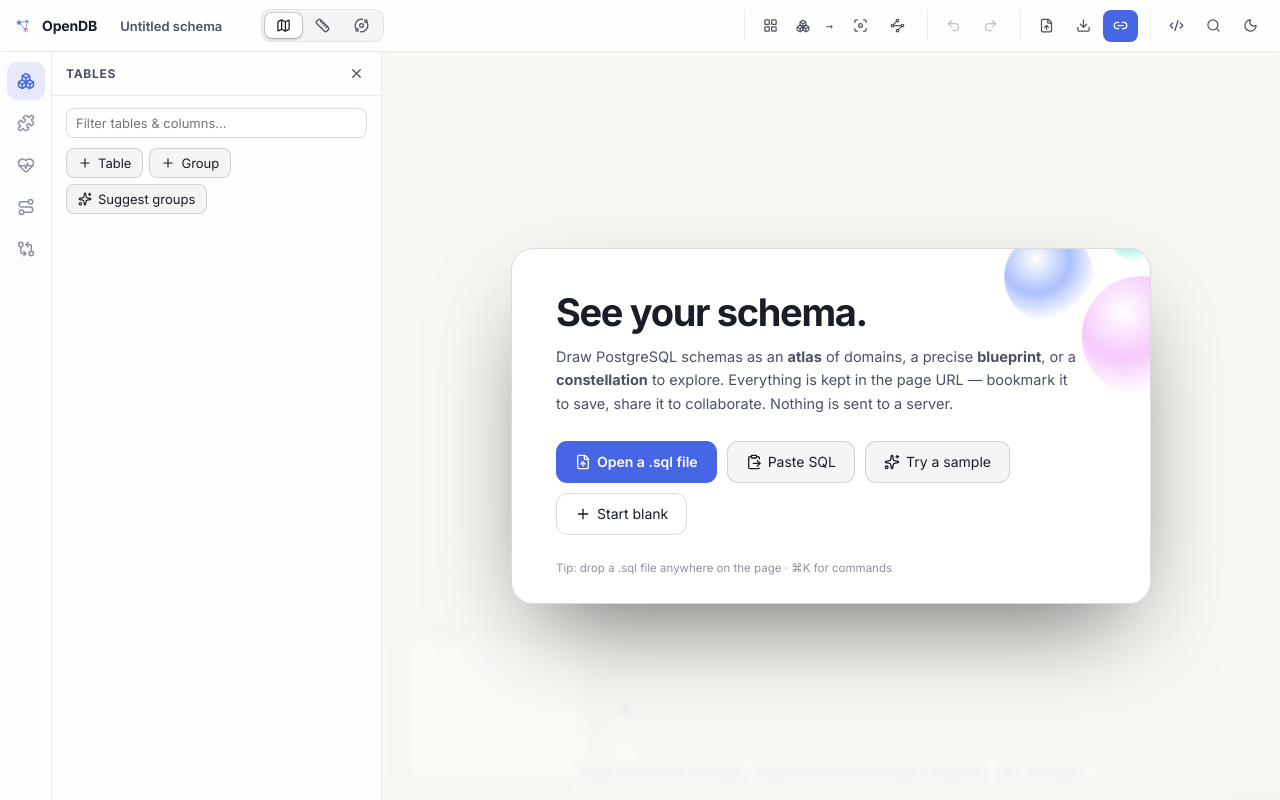
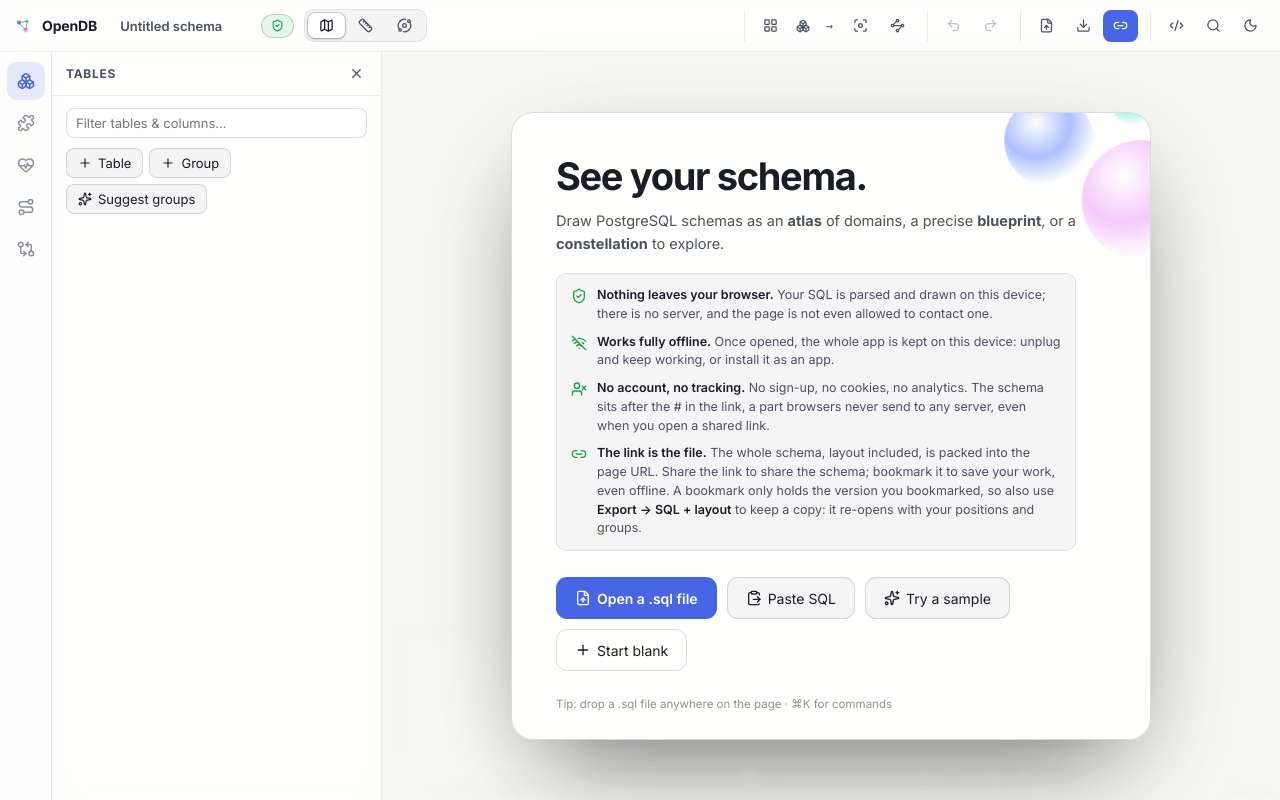
Before and after one commit to Valkea/OpenDBEditor, a React (Vite) app: page / in a window 1280 px wide. Built offline with nearby package versions, Linux system fonts and the light colour scheme.

Commit message:
Explain that nothing leaves the browser, the app works offline and the link carries the schema

```diff
--- a/src/panels/TopBar.tsx
+++ b/src/panels/TopBar.tsx
@@ -15,9 +15,11 @@ import {
   Redo2,
   Ruler,
   Search,
+  ShieldCheck,
   Sun,
   Undo2,
   Waypoints,
+  WifiOff,
   Workflow,
 } from 'lucide-react';
 import { useEffect, useRef, useState } from 'react';
@@ -67,6 +69,42 @@ export async function exportPng(rf: ReturnType<typeof useReactFlow>, theme: stri
   return toPng(el, { backgroundColor: bg, width: w, height: h, style: { width: `${w}px`, height: `${h}px`, transform: `translate(${vp.x}px, ${vp.y}px) scale(${vp.zoom})` } });
 }
 
+function useOnline() {
+  const [online, setOnline] = useState(() => navigator.onLine);
+  useEffect(() => {
+    const on = () => setOnline(true);
+    const off = () => setOnline(false);
+    window.addEventListener('online', on);
+    window.addEventListener('offline', off);
+    return () => {
+      window.removeEventListener('online', on);
+      window.removeEventListener('offline', off);
+    };
+  }, []);
+  return online;
+}
+
+/** Always-visible reminder that the schema never leaves this device. */
+function LocalBadge() {
+  const online = useOnline();
+  return (
+    <span
+      className={`local-badge ${online ? '' : 'is-offline'}`}
+      title={
+        (online ? '' : 'You are offline: everything still works.\n\n') +
+        'Runs entirely in your browser: your SQL is parsed and drawn on this device, and nothing is sent to any server ' +
+        '(the page is not allowed to contact one). The app is cached on this device and works fully offline. ' +
+        '\n\nThe URL is the file: the whole schema is packed into it. Share the link to share the schema, bookmark it to save your work, even offline. ' +
+        'The schema sits after the #, a part browsers never send to any server. ' +
+        'A bookmark only holds the version you bookmarked: also keep a copy with Export → SQL + layout.'
+      }
+    >
+      {online ? <ShieldCheck size={13} /> : <WifiOff size={13} />}
+      <span className="tb-label">{online ? 'Local only' : 'Offline'}</span>
+    </span>
+  );
+}
+
 export function TopBar({ onPalette }: { onPalette: () => void }) {
   const schema = useStore((s) => s.schema);
   const view = schema.view ?? 'atlas';
@@ -87,7 +125,7 @@ export function TopBar({ onPalette }: { onPalette: () => void }) {
   const share = async () => {
     const url = shareUrl(encodeSchema(st().schema));
     window.history.replaceState(null, '', url);
-    if (await copyText(url)) st().toast(`Link copied · ${(url.length / 1024).toFixed(1)} kB, everything lives in the URL`);
+    if (await copyText(url)) st().toast(`Link copied · ${(url.length / 1024).toFixed(1)} kB · the schema lives in the link itself, no server stores it`);
   };
 
   return (
@@ -108,6 +146,7 @@ export function TopBar({ onPalette }: { onPalette: () => void }) {
         spellCheck={false}
         aria-label="Schema name"
       />
+      <LocalBadge />
       <div className="segmented" role="tablist">
         {VIEWS.map((v) => (
           <button key={v.id} role="tab" aria-selected={view === v.id} className={view === v.id ? 'is-on' : ''} title={v.hint} onClick={() => st().setView(v.id)}>
@@ -204,7 +243,7 @@ export function TopBar({ onPalette }: { onPalette: () => void }) {
             </>
           )}
         </Menu>
-        <button className="tb-btn primary" title="Copy a link that contains the whole schema" onClick={share}>
+        <button className="tb-btn primary" title="Copy a link that contains the whole schema: whoever opens it gets the schema, no server involved. Bookmark the page to save your work." onClick={share}>
           <Link2 size={15} />
           <span className="tb-label">Share</span>
         </button>
--- a/src/panels/Welcome.tsx
+++ b/src/panels/Welcome.tsx
@@ -1,4 +1,4 @@
-import { ClipboardPaste, FileUp, Plus, Sparkles } from 'lucide-react';
+import { ClipboardPaste, FileUp, Link2, Plus, ShieldCheck, Sparkles, UserX, WifiOff } from 'lucide-react';
 import { useState } from 'react';
 import { emptySchema } from '../model/types';
 import { useStore } from '../store/store';
@@ -20,9 +20,36 @@ export function Welcome() {
         {linkError && <div className="error-box welcome-error">{linkError}</div>}
         <h1>See your schema.</h1>
         <p>
-          Draw PostgreSQL schemas as an <b>atlas</b> of domains, a precise <b>blueprint</b>, or a <b>constellation</b> to explore. Everything is kept in the page
-          URL — bookmark it to save, share it to collaborate. Nothing is sent to a server.
+          Draw PostgreSQL schemas as an <b>atlas</b> of domains, a precise <b>blueprint</b>, or a <b>constellation</b> to explore.
         </p>
+        <ul className="welcome-promises">
+          <li>
+            <ShieldCheck size={16} />
+            <span>
+              <b>Nothing leaves your browser.</b> Your SQL is parsed and drawn on this device; there is no server, and the page is not even allowed to contact one.
+            </span>
+          </li>
+          <li>
+            <WifiOff size={16} />
+            <span>
+              <b>Works fully offline.</b> Once opened, the whole app is kept on this device: unplug and keep working, or install it as an app.
+            </span>
+          </li>
+          <li>
+            <UserX size={16} />
+            <span>
+              <b>No account, no tracking.</b> No sign-up, no cookies, no analytics. The schema sits after the # in the link, a part browsers never send to any server, even when you open a shared link.
+            </span>
+          </li>
+          <li>
+            <Link2 size={16} />
+            <span>
+              <b>The link is the file.</b> The whole schema, layout included, is packed into the page URL. Share the link to share the schema; bookmark it to save
+              your work, even offline. A bookmark only holds the version you bookmarked, so also use <b>Export → SQL + layout</b> to keep a copy: it re-opens with
+              your positions and groups.
+            </span>
+          </li>
+        </ul>
         {paste === null ? (
           <div className="welcome-actions">
             <button
--- a/src/styles/app.css
+++ b/src/styles/app.css
@@ -648,6 +648,12 @@ textarea.input { height: auto; padding: 7px 9px; resize: vertical; line-height:
 .welcome-card h1 { margin: 0 0 12px; font-size: 38px; letter-spacing: -.035em; line-height: 1.05; }
 .welcome-card p { margin: 0 0 26px; color: var(--text-dim); font-size: 14.5px; line-height: 1.6; max-width: 520px; }
 .welcome-actions { display: flex; flex-wrap: wrap; gap: 10px; }
+.welcome-promises { list-style: none; margin: -8px 0 26px; padding: 12px 14px; display: flex; flex-direction: column; gap: 9px; border: 1px solid var(--line); border-radius: 10px; background: var(--hover); max-width: 520px; }
+.welcome-promises li { display: flex; gap: 10px; align-items: flex-start; font-size: 12.5px; line-height: 1.5; color: var(--text-dim); }
+.welcome-promises svg { flex: none; margin-top: 2px; color: var(--ok); }
+.welcome-promises b { color: var(--text); font-weight: 600; }
+.local-badge { display: inline-flex; align-items: center; gap: 5px; height: 24px; padding: 0 9px; border-radius: 999px; font-size: 11.5px; font-weight: 600; color: var(--ok); background: color-mix(in srgb, var(--ok) 10%, transparent); border: 1px solid color-mix(in srgb, var(--ok) 30%, transparent); cursor: help; white-space: nowrap; }
+.local-badge.is-offline { color: var(--warn); background: color-mix(in srgb, var(--warn) 10%, transparent); border-color: color-mix(in srgb, var(--warn) 30%, transparent); }
 .welcome-paste { display: flex; flex-direction: column; gap: 10px; }
 .welcome-foot { margin-top: 26px; font-size: 11.5px; color: var(--text-faint); }
 .welcome-orbs { position: absolute; right: -70px; top: -120px; width: 260px; height: 260px; pointer-events: none; opacity: .75; z-index: 0; }
```
Also changed, not shown: 1 other file (tests, documents, lock files or other folders).
